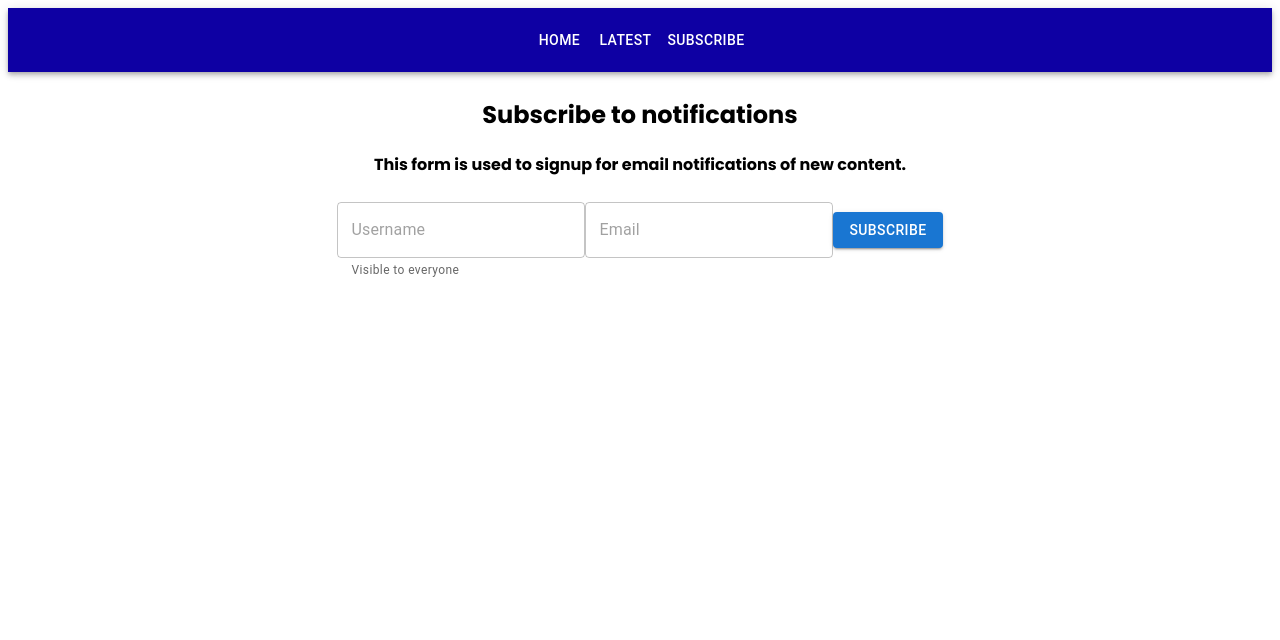
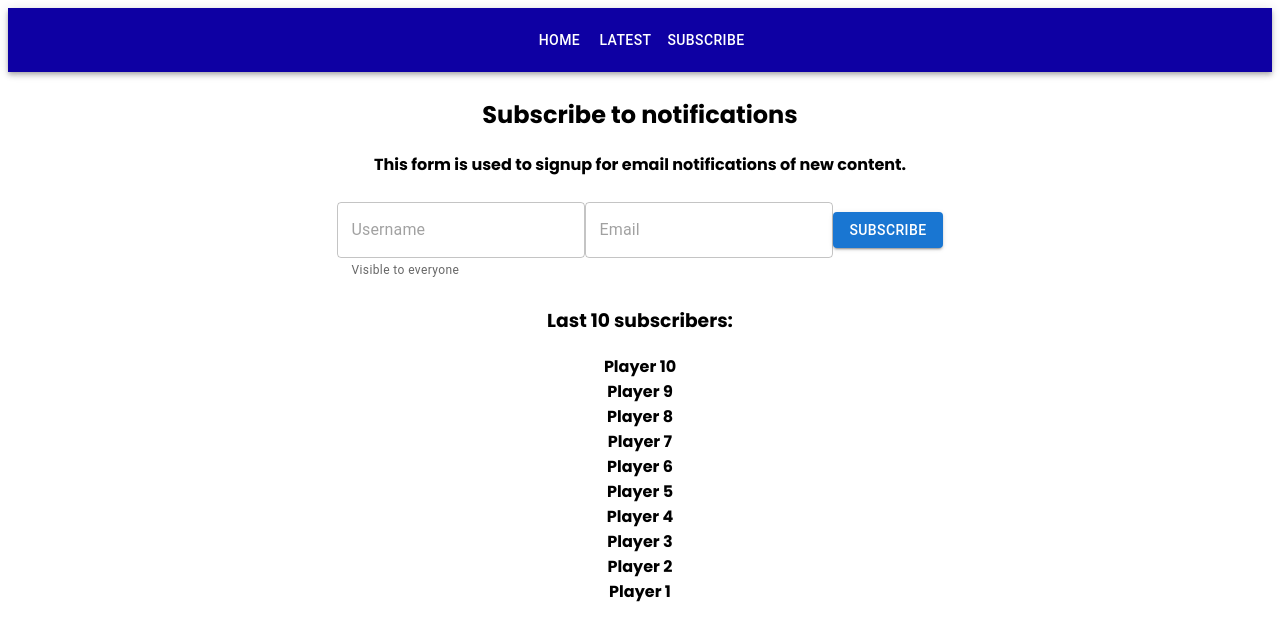
Before and after one commit to nuuttihenriksson/vjp-lopputyo, a React (Create React App) app: page / in a window 1280 px wide. Both pictures are taken after a click on the button "SUBSCRIBE". Shown: the top 640 px of the page. Built offline with nearby package versions, Linux system fonts and the light colour scheme.

Commit message:
added commenting and subscribing

```diff
--- a/src/App.js
+++ b/src/App.js
@@ -14,11 +14,12 @@ function App() {
 
   const [current, changeCurrent] = useState('home');
   const [comments, changeComments] = useState([{id: 1, name: 'Testaaja', comment: 'Nice vid!', likes: 0, dislikes: 0}]);
+  const [subs, changeSubs] = useState(['Player 1', 'Player 2', 'Player 3', 'Player 4', 'Player 5', 'Player 6', 'Player 7', 'Player 8', 'Player 9', 'Player 10']);
   const currentActive = () => {
     if (current === 'latest') {
       return <Latest comments={comments} changeComments={changeComments}/>
     } else if (current === 'subscribe') {
-      return <Subscribe/>
+      return <Subscribe subs={subs} changeSubs={changeSubs}/>
     } else {
       return <Home/>
     }
--- a/src/components/Comment.js
+++ b/src/components/Comment.js
@@ -20,6 +20,8 @@ const Comment = ({ changeComments, comments }) => {
       dislikes: 0,
     }
     changeComments(comments.concat(newComment));
+    changeScreenName('');
+    changeComment('');
   }
   return (
     <Box
@@ -31,6 +33,8 @@ const Comment = ({ changeComments, comments }) => {
         <TextField
           id="outlined-required"
           placeholder="Screen name"
+          onChange={(e) => changeScreenName(e.target.value)}
+          value={screenName}
           sx={{
             width: "7%",
             display: 'inline-block',
@@ -40,6 +44,8 @@ const Comment = ({ changeComments, comments }) => {
         <TextField
           id="outlined-required"
           placeholder="Comment"
+          onChange={e => changeComment(e.target.value)}
+          value={comment}
           sx={{
             width: "10%",
             display: 'inline-block',
@@ -49,7 +55,7 @@ const Comment = ({ changeComments, comments }) => {
         />
         <Button
           variant="contained"
-          onClick={() => addComment}
+          onClick={addComment}
           sx={{
             display: 'inline-block',
             verticalAlign: 'middle',
--- a/src/components/Comments.js
+++ b/src/components/Comments.js
@@ -33,7 +33,12 @@ const Comments = ({ comments, changeComments }) => {
 
   const commentElements = comments.map((comment) => {
     return (
-      <Box key={`comment-${comment.id}`}>
+      <Box
+        key={`comment-${comment.id}`}
+        sx={{
+          marginBottom: "20px",
+        }}
+      >
         <Box
           sx={{
             display: 'inline-block',
--- a/src/components/Subscribe.js
+++ b/src/components/Subscribe.js
@@ -5,12 +5,37 @@ import {
   TextField,
 } from '@mui/material';
 
-const Subscribe = () => {
+const Subscribe = ({ subs, changeSubs }) => {
 
   const [username, changeUsername] = useState('');
   const [email, changeEmail] = useState('');
 
+
+  const addSub = () => {
+    if (username === '' || email === '') return;
+
+    console.log(`Here we would send the email: ${email} and username: ${username} to a backend`);
+
+    if (subs.length === 10) {
+      changeSubs(subs.slice(1,9).concat(username));
+    } else {
+      changeSubs(subs.concat(username));
+    }
+
+    changeEmail('');
+    changeUsername('');
+  }
+
+  const getSubs = subs.slice().reverse().map((sub, index) => {
       return (
+        <Box key={`sub-${index}`}>
+          <a>{sub}</a>
+        </Box>
+      )
+    })
+
+  return (
+    <Box>
       <Box
         sx={{
           alignItems: 'center',
@@ -27,6 +52,8 @@ const Subscribe = () => {
           id="outlined-required"
           placeholder="Username"
           helperText="Visible to everyone"
+          onChange={(e) => changeUsername(e.target.value)}
+          value={username}
           sx={{
             marginTop: '25px',
           }}
@@ -36,6 +63,8 @@ const Subscribe = () => {
           id="outlined-required"
           placeholder="Email"
           type="email"
+          onChange={(e) => changeEmail(e.target.value)}
+          value={email}
           sx={{
             marginTop: '25px',
             display: 'inline-block',
@@ -44,6 +73,7 @@ const Subscribe = () => {
         />
         <Button
           variant="contained"
+          onClick={addSub}
             sx={{
               display: 'inline-block',
               marginTop: '25px',
@@ -53,6 +83,18 @@ const Subscribe = () => {
           Subscribe
         </Button>
       </Box>
+      <Box
+        sx={{
+          alignItems: 'center',
+          justifyContent: 'center',
+          textAlign: 'center',
+          marginTop: '25px',
+        }}
+      >
+        <h3>Last 10 subscribers:</h3>
+        {getSubs}
+      </Box>
+    </Box>
   )
 };
 
```
Lines whose indentation alone changed are shown as unchanged.
